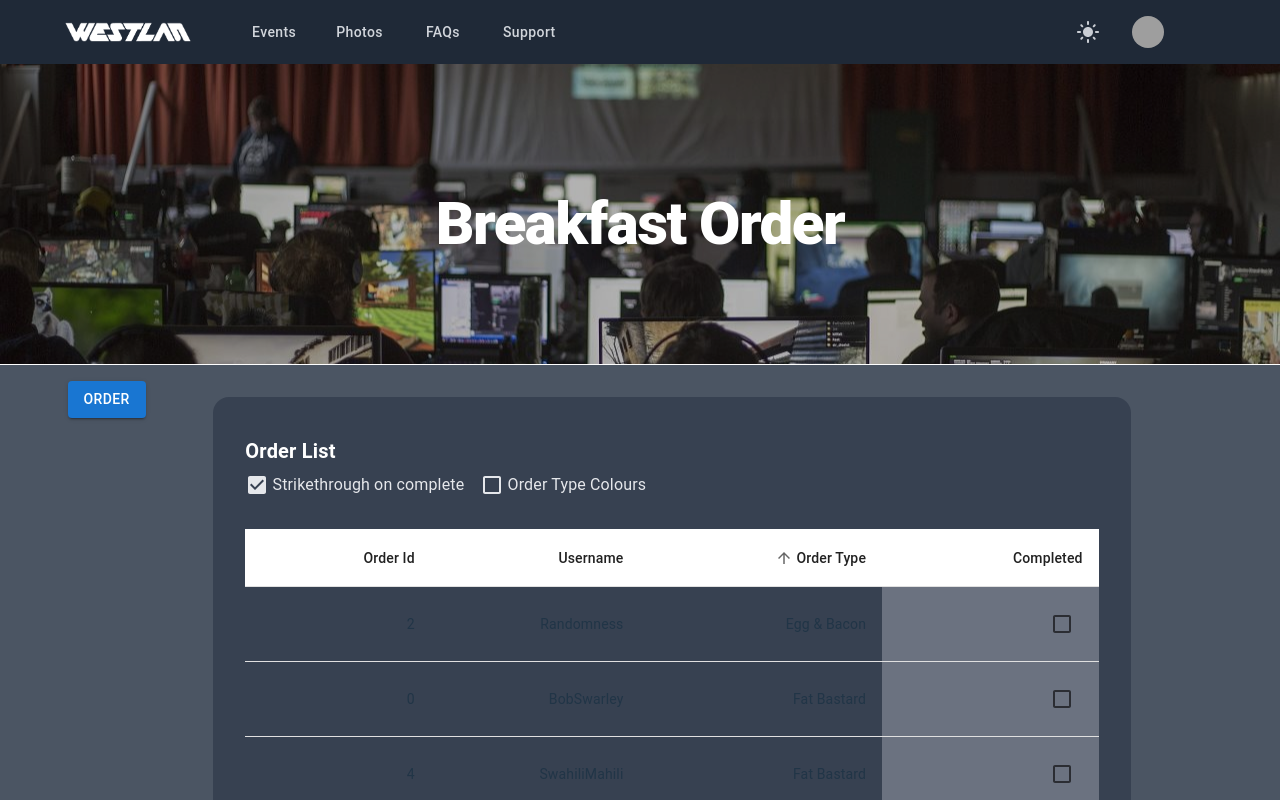
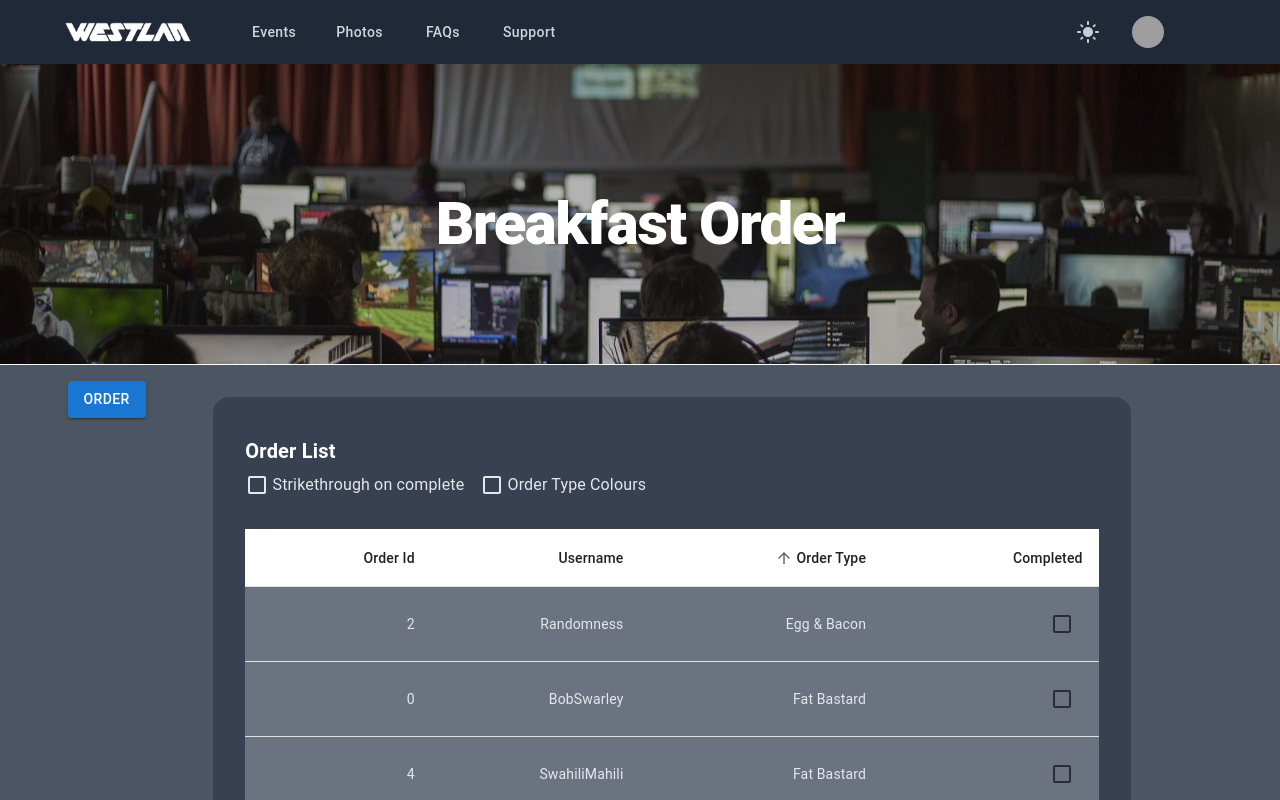
Before and after one commit to GiraffeKOOOO/westlan-breakfast-order, a React (Vite) app: page /admin in a window 1280 px wide. Built offline with nearby package versions, Linux system fonts and the light colour scheme; grey boxes are pictures that could not be loaded.

Commit message:
feature: corrected cell colours, checkboxes are now working correctly

```diff
--- a/src/Components/AdminPanel/AdminPanel.tsx
+++ b/src/Components/AdminPanel/AdminPanel.tsx
@@ -53,23 +53,11 @@ export const StyledTableRow = styled(TableRow)(() => ({
   },
 }));
 
-// const checkboxChangeHandler = useCallback(
-//   (orderIdParam: number) => {
-//     if (!stateOrderList) return;
-
-//     const updatedArray = [...stateOrderList];
-//     updatedArray[orderIdParam].completed = !updatedArray[orderIdParam].completed;
-
-//     setStateOrderList(updatedArray);
-//   },
-//   [stateOrderList],
-// );
-
 const AdminPanel: FC = () => {
   const navigate = useNavigate();
   const [useColourMode, setUseColourMode] = useState<boolean>(false);
   const [useColourModeWholeRow, setUseColourModeWholeRow] = useState<boolean>(false);
-  const [strikethrough, setStrikethrough] = useState<boolean>(true);
+  const [strikethrough, setStrikethrough] = useState<boolean>(false);
   const [stateOrderList, setStateOrderList] = useState<Order[] | null>(null);
 
   useEffect(() => {
--- a/src/Components/AdminPanel/StyledTableCell.tsx
+++ b/src/Components/AdminPanel/StyledTableCell.tsx
@@ -26,14 +26,13 @@ const StyledTableCell: FC<StyledTableCellProps> = ({
     <TableCell
       align="right"
       sx={{
-        [`&.${tableCellClasses.body}`]: {
+        [`&.${tableCellClasses.root}`]: {
           fontSize: 14,
           color: useColourModeWholeRow ? COLOURS.BLACK : COLOURS.DARK_TABLE_FONT,
-          // backgroundColor: useColourModeWholeRow
-          //   ? colourSwitch(orderType)
-          //   : COLOURS.DARK_TABLE_CELL_BACKGROUND,
-          backgroundColor: '#ff0000',
-          // textDecoration: strikethrough && completed ? 'line-through' : '',
+          backgroundColor: useColourModeWholeRow
+            ? colourSwitch(orderType)
+            : COLOURS.DARK_TABLE_CELL_BACKGROUND,
+          textDecoration: strikethrough && completed ? 'line-through' : '',
           textDecorationThickness: '0.3rem',
         },
       }}
--- a/src/Components/AdminPanel/StyledTypeTableCell.tsx
+++ b/src/Components/AdminPanel/StyledTypeTableCell.tsx
@@ -8,10 +8,10 @@ import colourSwitch from './ColourSwitch';
 // styles
 
 type StyledTypeTableCellProps = {
-  orderType: string;
+  orderType: string | number;
   useColourMode: boolean;
   strikethrough: boolean;
-  completed: boolean;
+  completed: string | number;
 };
 
 const StyledTypeTableCell: FC<StyledTypeTableCellProps> = ({
@@ -24,7 +24,7 @@ const StyledTypeTableCell: FC<StyledTypeTableCellProps> = ({
     <TableCell
       align="right"
       sx={{
-        [`&.${tableCellClasses.body}`]: {
+        [`&.${tableCellClasses.root}`]: {
           fontSize: 14,
           color: useColourMode ? COLOURS.BLACK : COLOURS.DARK_TABLE_FONT,
           backgroundColor: useColourMode
--- a/src/Components/AdminPanel/TableContent.tsx
+++ b/src/Components/AdminPanel/TableContent.tsx
@@ -104,7 +104,7 @@ const TableContent: FC<TableContentProps> = ({
         />
         {visibleRows.map((order, index) => {
           return (
-            <StyledTableRow key={order.orderId}>
+            <StyledTableRow key={order.orderId.toString()} id={index.toString()}>
               <StyledTableCell
                 orderType={order.orderType}
                 cellText={order.orderId}
```
